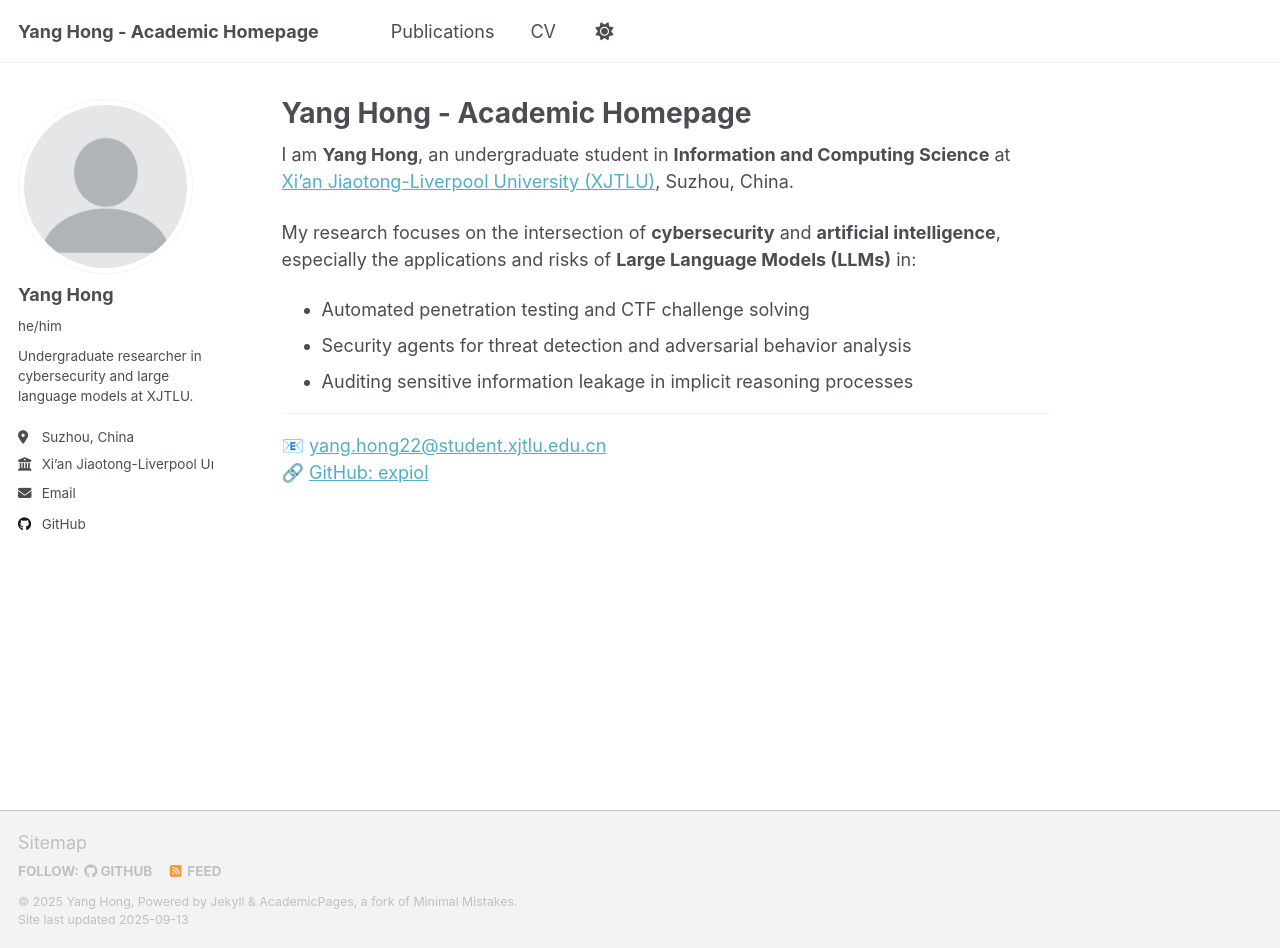
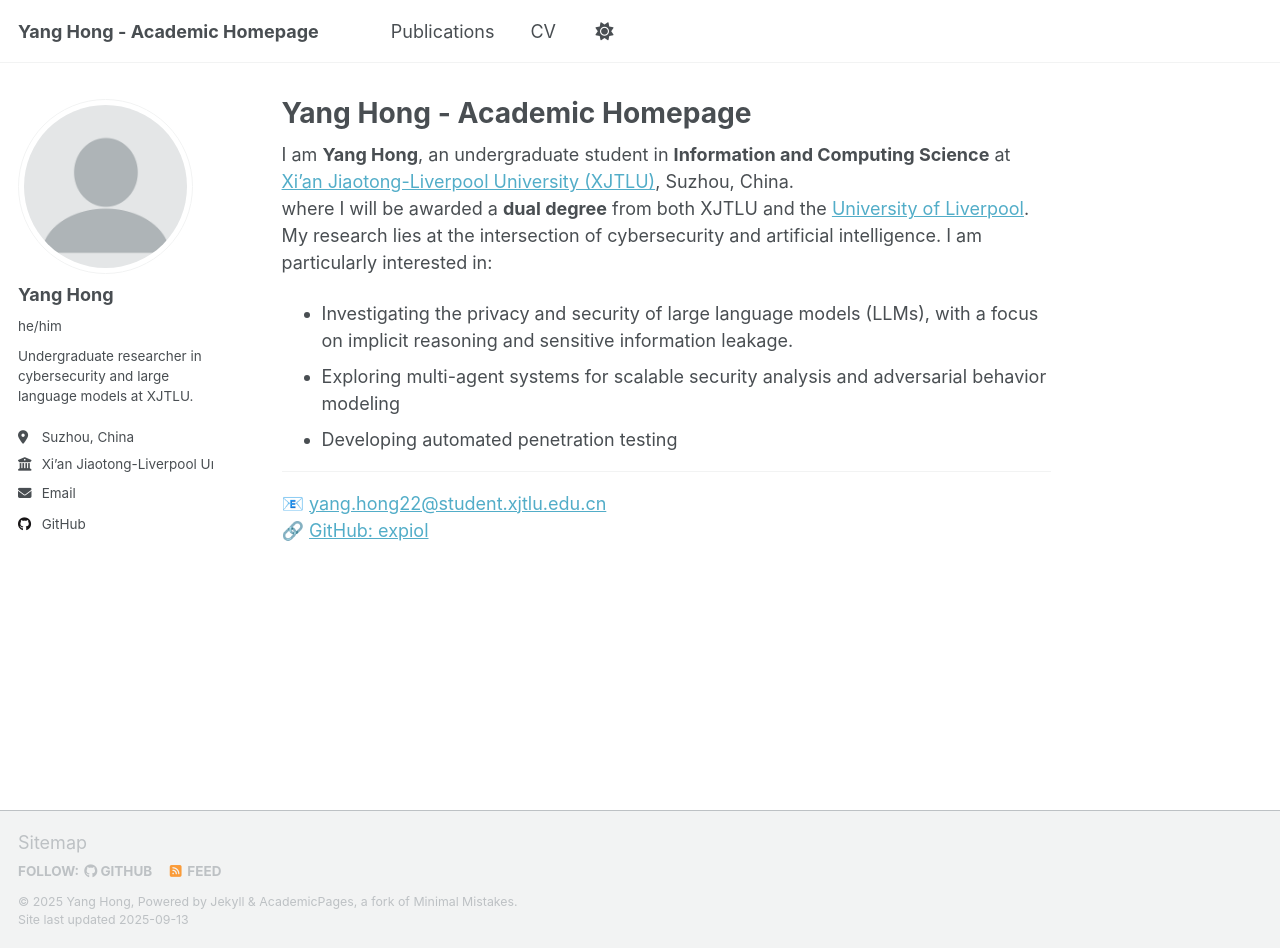
Before and after one commit to expiol/expiol.github.io, a Jekyll site: the page built from _pages/about.md, in a window 1280 px wide and 948 px high. Built offline with Jekyll 4.4.1, drawn with Linux system fonts in a browser that asks for light colours; a script that is not in the unit is left out.

Commit message:
Revise about page with updated research focus

```diff
--- a/_pages/about.md
+++ b/_pages/about.md
@@ -8,11 +8,11 @@ redirect_from:
 ---
 
 I am **Yang Hong**, an undergraduate student in **Information and Computing Science** at [Xi’an Jiaotong-Liverpool University (XJTLU)](https://www.xjtlu.edu.cn/en/), Suzhou, China.
-
-My research focuses on the intersection of **cybersecurity** and **artificial intelligence**, especially the applications and risks of **Large Language Models (LLMs)** in:
-- Automated penetration testing and CTF challenge solving
-- Security agents for threat detection and adversarial behavior analysis
-- Auditing sensitive information leakage in implicit reasoning processes
+where I will be awarded a **dual degree** from both XJTLU and the [University of Liverpool](https://www.liverpool.ac.uk/).
+My research lies at the intersection of cybersecurity and artificial intelligence. I am particularly interested in:
+- Investigating the privacy and security of large language models (LLMs), with a focus on implicit reasoning and sensitive information leakage.
+- Exploring multi-agent systems for scalable security analysis and adversarial behavior modeling
+- Developing automated penetration testing
 
 
 ---
```
